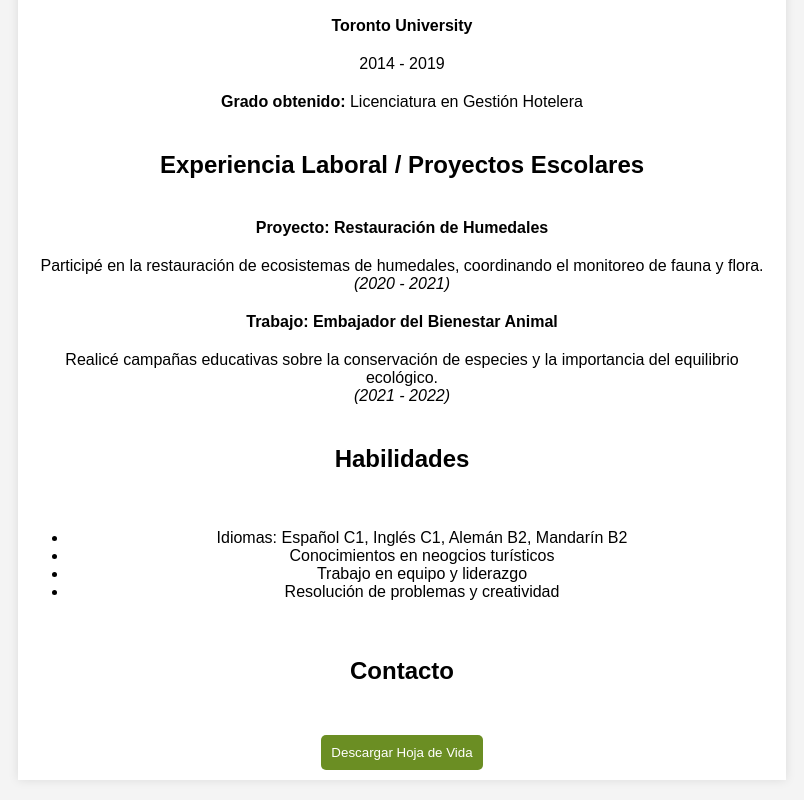
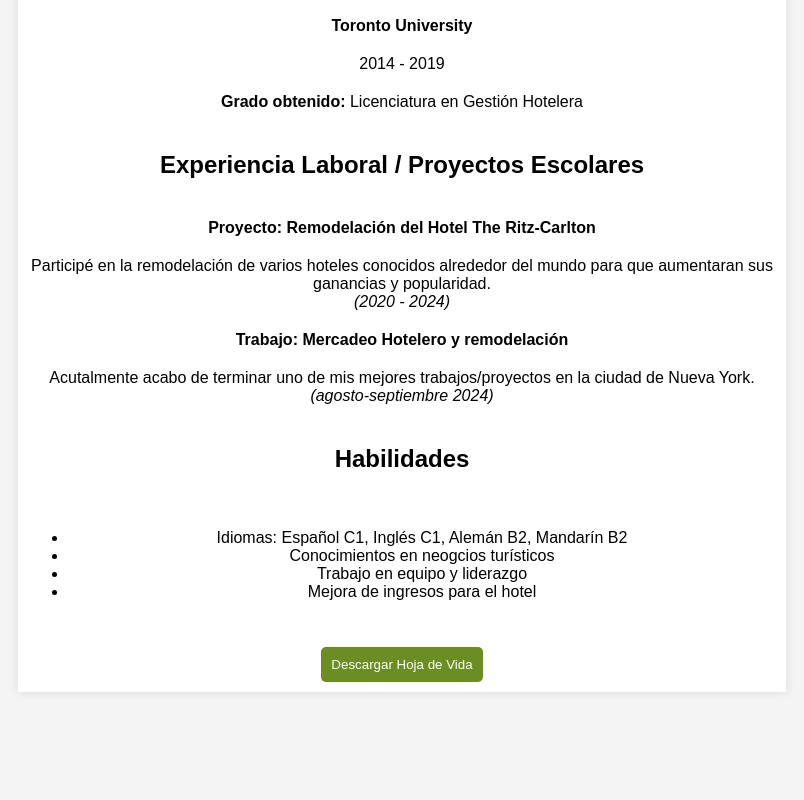
Before and after one commit to valeestrada/valeestrada.github.io, a plain HTML site: page index.html in a window 1280 px wide. Shown: the part 633-1433 px from the top of the page, without its empty margins (238-1042 px from the left). After the commit the page ends 1345 px from the top, so only its background shows below. Drawn offline with Linux system fonts and the light colour scheme.

Commit message:
Update index.html

```diff
--- a/index.html
+++ b/index.html
@@ -71,11 +71,11 @@
         <tr><td><strong>Grado obtenido:</strong> Licenciatura en Gestión Hotelera</td></tr>
 
         <tr><td><h2>Experiencia Laboral / Proyectos Escolares</h2></td></tr>
-        <tr><td><strong>Proyecto: Restauración de Humedales</strong></td></tr>
-        <tr><td>Participé en la restauración de ecosistemas de humedales, coordinando el monitoreo de fauna y flora. <br> <em>(2020 - 2021)</em></td></tr>
+        <tr><td><strong>Proyecto: Remodelación del Hotel The Ritz-Carlton</strong></td></tr>
+        <tr><td>Participé en la remodelación de varios hoteles conocidos alrededor del mundo para que aumentaran sus ganancias y popularidad. <br> <em>(2020 - 2024)</em></td></tr>
 
-        <tr><td><strong>Trabajo: Embajador del Bienestar Animal</strong></td></tr>
-        <tr><td>Realicé campañas educativas sobre la conservación de especies y la importancia del equilibrio ecológico. <br> <em>(2021 - 2022)</em></td></tr>
+        <tr><td><strong>Trabajo: Mercadeo Hotelero y remodelación</strong></td></tr>
+        <tr><td>Acutalmente acabo de terminar uno de mis mejores trabajos/proyectos en la ciudad de Nueva York. <br> <em>(agosto-septiembre 2024)</em></td></tr>
 
         <tr><td><h2>Habilidades</h2></td></tr>
         <tr><td>
@@ -83,11 +83,9 @@
                 <li>Idiomas: Español C1, Inglés C1, Alemán B2, Mandarín B2 </li>
                 <li>Conocimientos en neogcios turísticos </li>
                 <li>Trabajo en equipo y liderazgo</li>
-                <li>Resolución de problemas y creatividad</li>
+                <li>Mejora de ingresos para el hotel</li>
             </ul>
         </td></tr>
-
-        <tr><td><h2>Contacto</h2></td></tr>
         <tr><td><button onclick="window.location.href='cv_capibara.pdf'">Descargar Hoja de Vida</button></td></tr>
     </table>
 </body>
```
